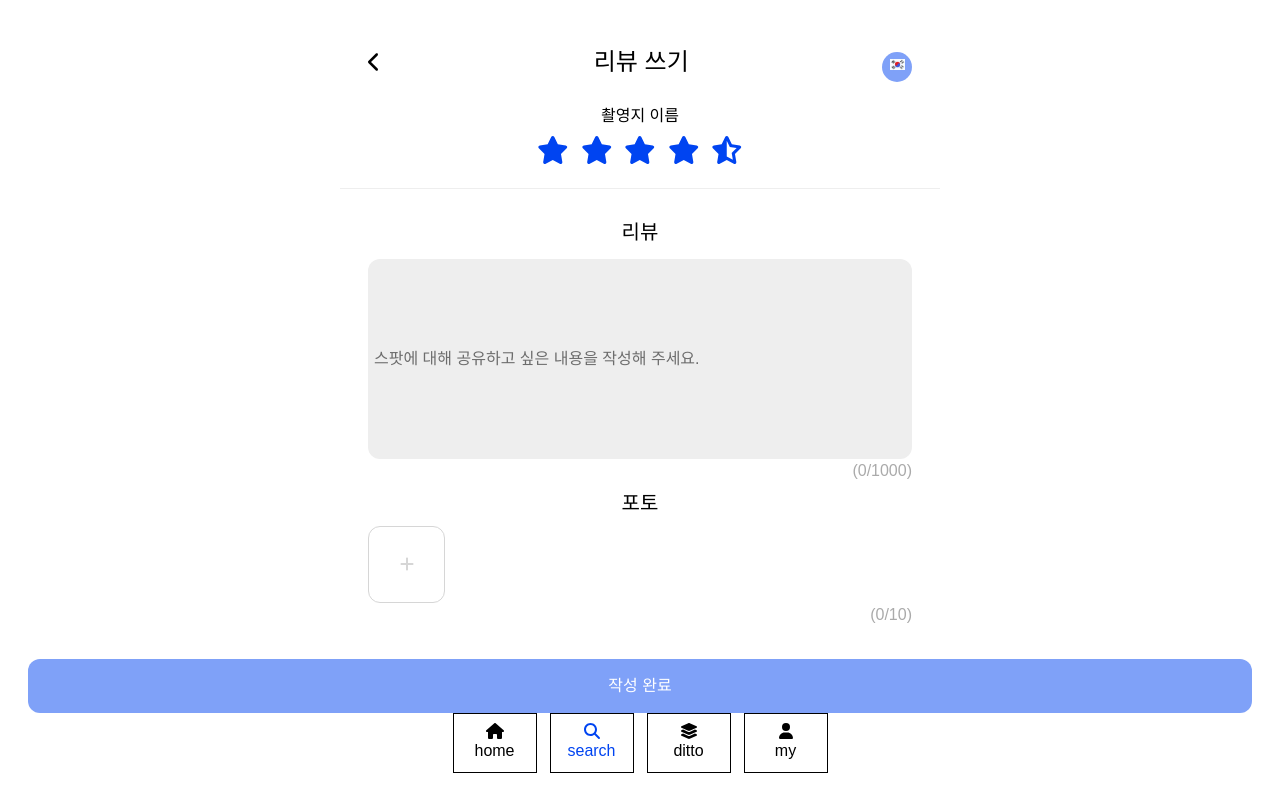
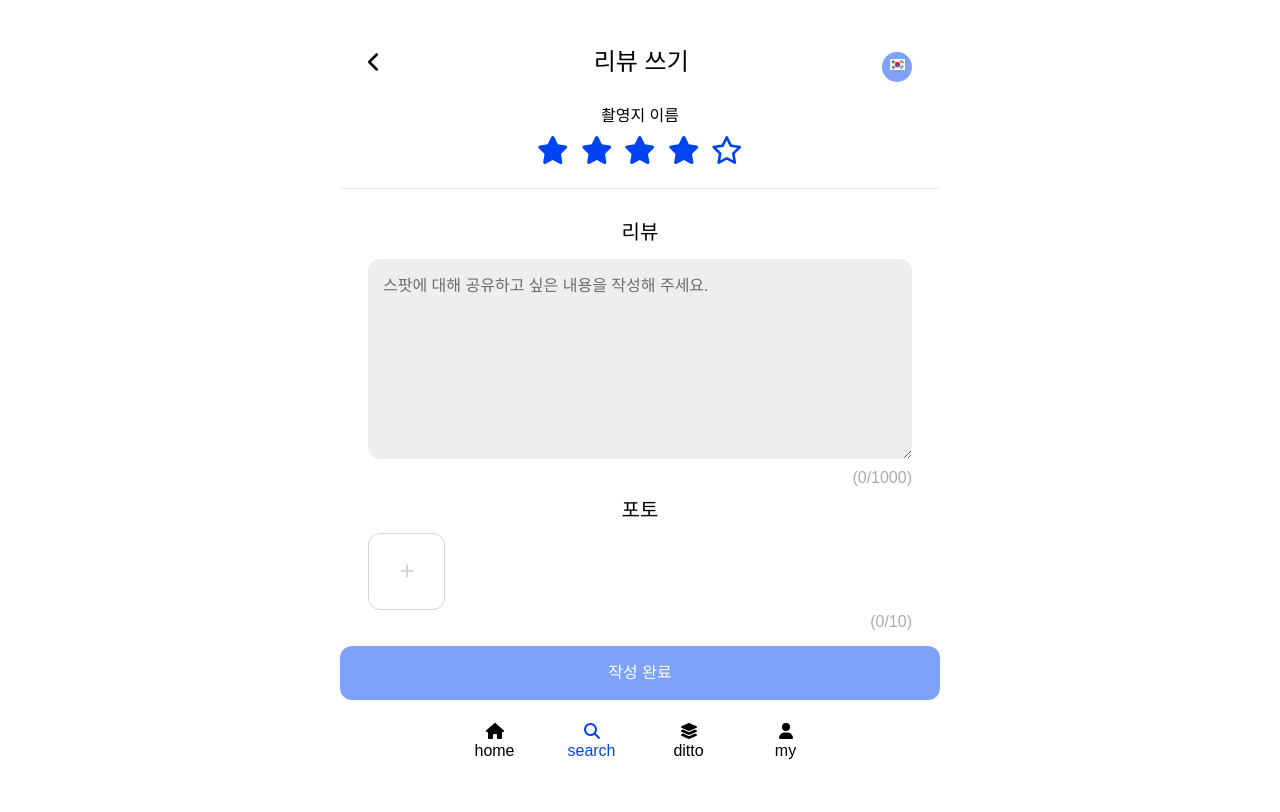
Before and after one commit to DittoTrip/DittoTrip-frontend, a React (Vite) app: page /review/new in a window 1280 px wide. Shown: the top 812 px of the page. Built offline with nearby package versions, Linux system fonts and the light colour scheme.

Commit message:
Fix: 버튼 및 GNB 스타일 수정

```diff
--- a/src/components/GlobalNavigationBar/index.tsx
+++ b/src/components/GlobalNavigationBar/index.tsx
@@ -71,6 +71,7 @@ export const GlobalNavigationBarStyled = styled.div`
       height: 60px;
 
       cursor: pointer;
+      border: none;
 
       .GNB-fa-icon {
         color: blue;
--- a/src/components/common/Button.tsx
+++ b/src/components/common/Button.tsx
@@ -18,7 +18,9 @@ const Button = ({ children, size, scheme, disabled, onClick }: Props) => {
 export const ButtonStyle = styled.button<Omit<Props, 'children'>>`
   display: ${({ theme, size }) => theme.button[size].display};
   padding: ${({ theme, size }) => theme.button[size].padding};
+  margin: 0 auto;
   ${({ theme, size }) => theme.button[size].width && `width: ${theme.button[size].width};`}
+  max-width: 600px;
 
   border: 0;
   border-radius: ${({ theme }) => theme.borderRadius.default};
--- a/src/pages/NewReview.tsx
+++ b/src/pages/NewReview.tsx
@@ -19,13 +19,12 @@ const NewReview = () => {
       </div>
       <div className="location-rating-card">
         <div className="spot-name">촬영지 이름</div>
-        <Star rating={4.5} showRatingValue={false} color="keyColor" gap={12} size={28} isEditable={true} />
+        <Star rating={4} showRatingValue={false} color="keyColor" gap={12} size={28} isEditable={true} />
       </div>
 
       <div className="review-input-box">
         <div className="input-title text-title">리뷰</div>
-        <input
-          type="text"
+        <textarea
           className="review-text"
           placeholder={t('newReview.placeholder')}
           onChange={e => setReviewText(e.target.value)}
@@ -82,6 +81,7 @@ const NewReviewStyle = styled.div`
     .review-text {
       height: 200px;
       width: 100%;
+      padding: 15px;
 
       border-radius: 12px;
       border: none;
@@ -102,11 +102,14 @@ const NewReviewStyle = styled.div`
   }
 
   .review-submit {
+    display: flex;
+    justify-content: center;
+
     position: fixed;
-    bottom: 87px;
+    bottom: 100px;
     left: 0;
 
-    width: 100vw;
+    width: 100%;
     padding: 0 28px;
   }
 `;
```
